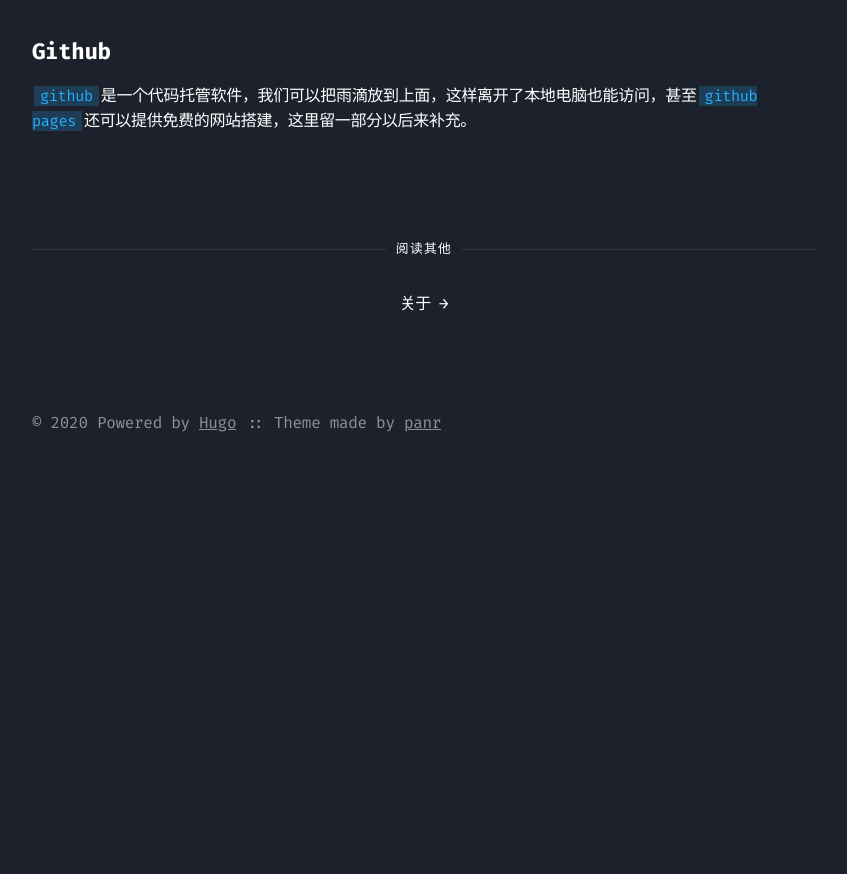
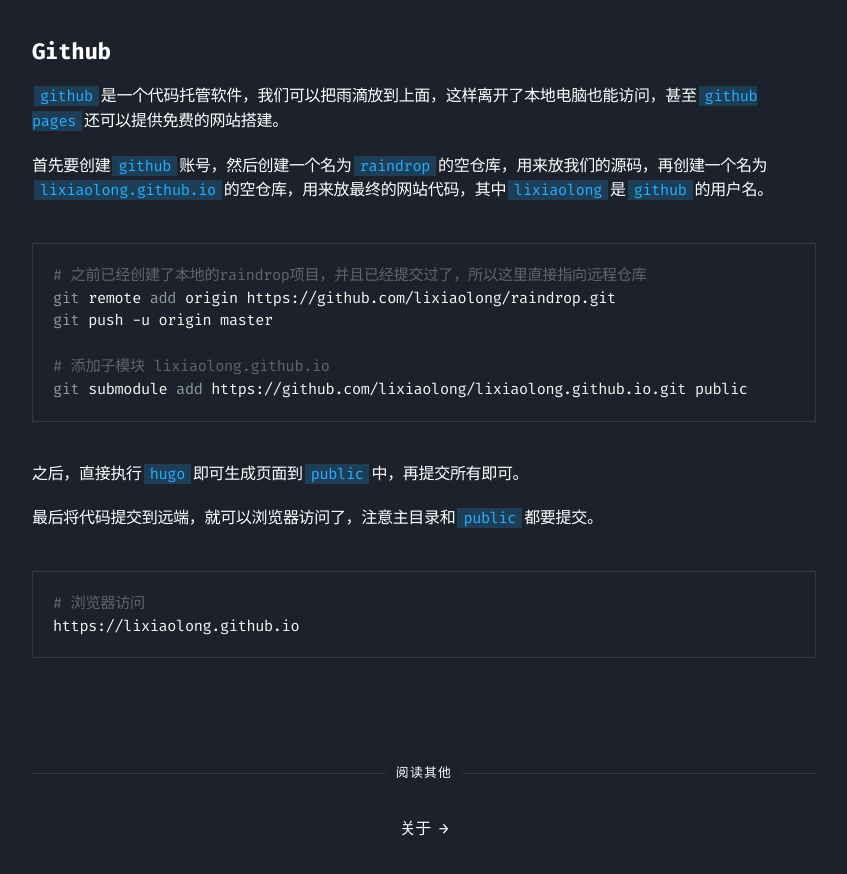
Before and after one commit to lixiaolong/lixiaolong.github.io, a plain HTML site: page start/index.html in a window 1280 px wide. Shown: the part 4136-5010 px from the top of the page, without its empty margins (216-1063 px from the left). Before the commit the page ends 4651 px from the top, so only its background shows below. Drawn offline with Linux system fonts and the light colour scheme.

Commit message:
add github pages

```diff
--- a/start/index.html
+++ b/start/index.html
@@ -263,8 +263,19 @@
 <div class="highlight"><pre style="color:#f8f8f2;background-color:#272822;-moz-tab-size:4;-o-tab-size:4;tab-size:4"><code class="language-shell" data-lang="shell"><span style="color:#75715e"># 官网</span>
 https://typora.io
 </code></pre></div><h2 id="github">Github<a href="#github" class="hanchor" ariaLabel="Anchor">&#8983;</a> </h2>
-<p><code>github</code>是一个代码托管软件，我们可以把雨滴放到上面，这样离开了本地电脑也能访问，甚至<code>github pages</code>还可以提供免费的网站搭建，这里留一部分以后来补充。</p>
+<p><code>github</code>是一个代码托管软件，我们可以把雨滴放到上面，这样离开了本地电脑也能访问，甚至<code>github pages</code>还可以提供免费的网站搭建。</p>
+<p>首先要创建<code>github</code>账号，然后创建一个名为<code>raindrop</code>的空仓库，用来放我们的源码，再创建一个名为<code>lixiaolong.github.io</code>的空仓库，用来放最终的网站代码，其中<code>lixiaolong</code>是<code>github</code>的用户名。</p>
+<div class="highlight"><pre style="color:#f8f8f2;background-color:#272822;-moz-tab-size:4;-o-tab-size:4;tab-size:4"><code class="language-shell" data-lang="shell"><span style="color:#75715e"># 之前已经创建了本地的raindrop项目，并且已经提交过了，所以这里直接指向远程仓库</span>
+git remote add origin https://github.com/lixiaolong/raindrop.git
+git push -u origin master
 
+<span style="color:#75715e"># 添加子模块 lixiaolong.github.io</span>
+git submodule add https://github.com/lixiaolong/lixiaolong.github.io.git public
+</code></pre></div><p>之后，直接执行<code>hugo</code>即可生成页面到<code>public</code>中，再提交所有即可。</p>
+<p>最后将代码提交到远端，就可以浏览器访问了，注意主目录和<code>public</code>都要提交。</p>
+<div class="highlight"><pre style="color:#f8f8f2;background-color:#272822;-moz-tab-size:4;-o-tab-size:4;tab-size:4"><code class="language-shell" data-lang="shell"><span style="color:#75715e"># 浏览器访问</span>
+https://lixiaolong.github.io
+</code></pre></div>
       </div></div>
 
   <div class="pagination">
```
